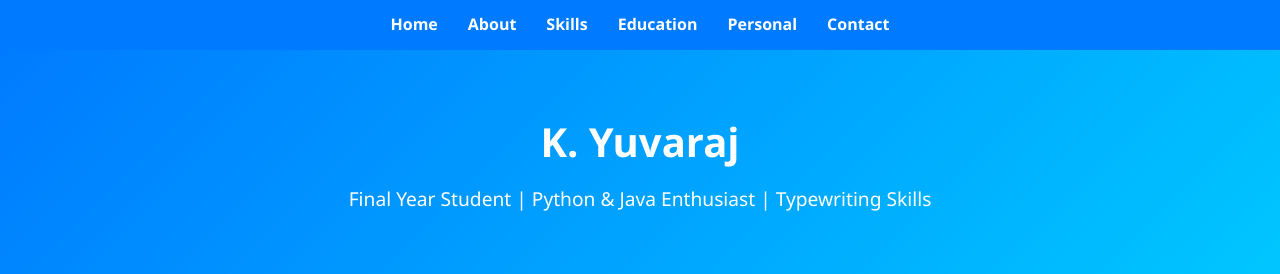
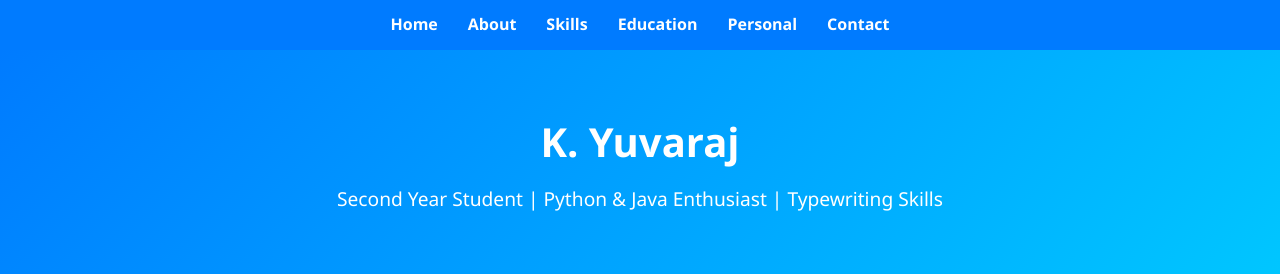
Before and after one commit to yuvarajkubendran-sketch/webdemo, a plain HTML site: page index.html in a window 1280 px wide. Shown: the top 274 px of the page. Drawn offline with Linux system fonts and the light colour scheme.

Commit message:
Update index.html

```diff
--- a/index.html
+++ b/index.html
@@ -176,7 +176,7 @@
   <!-- Header -->
   <header id="home">
     <h1>K. Yuvaraj</h1>
-    <p>Final Year Student | Python & Java Enthusiast | Typewriting Skills</p>
+    <p>Second Year Student | Python & Java Enthusiast | Typewriting Skills</p>
   </header>
 
   <!-- About -->
```
